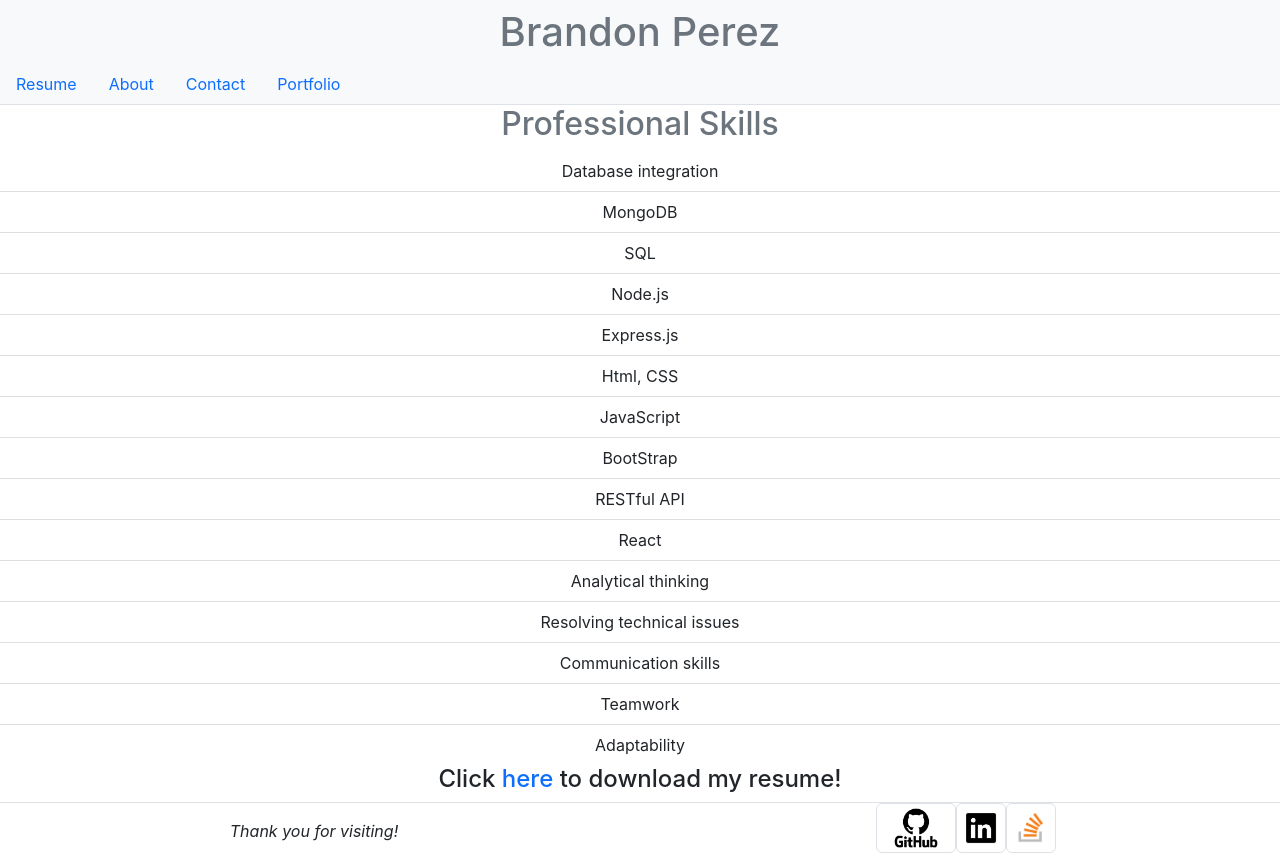
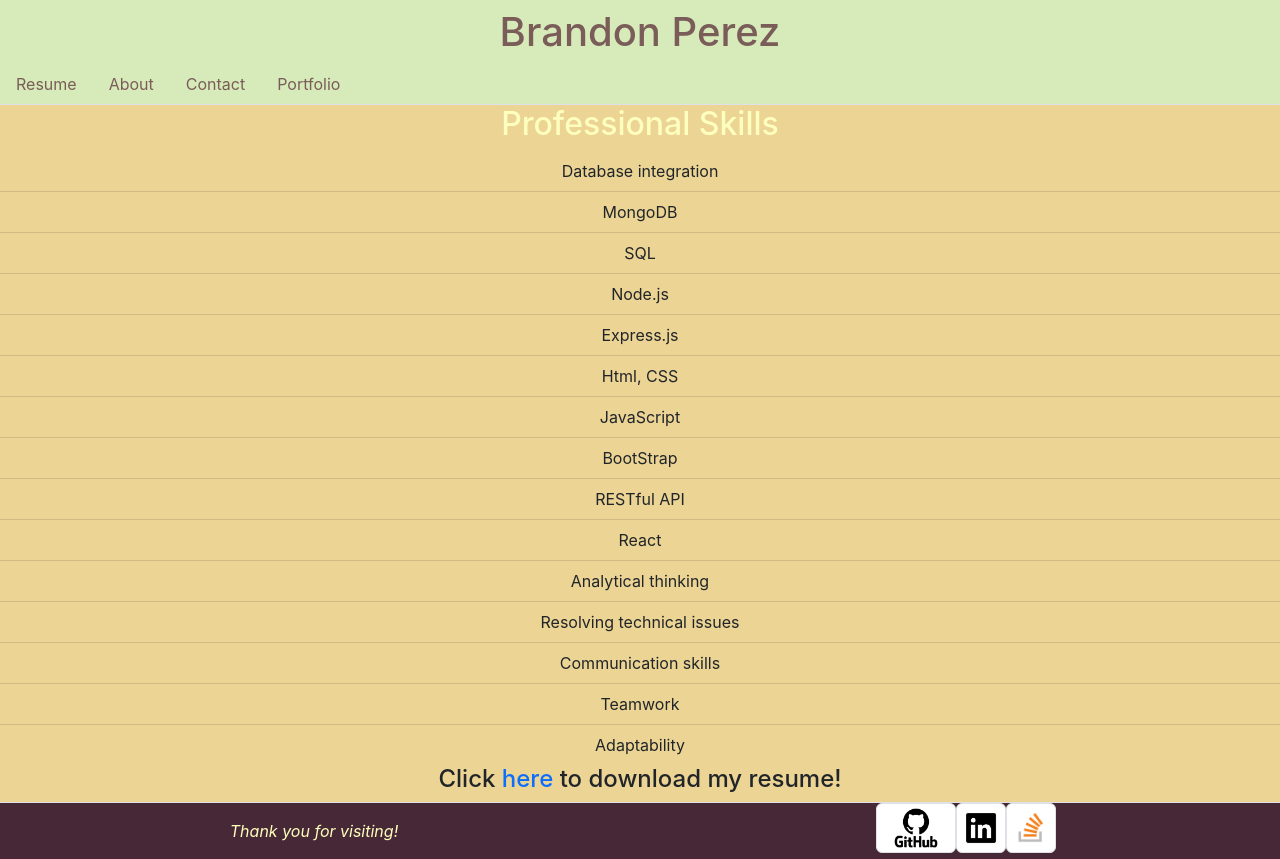
Before and after one commit to Brandon-perez19/React-Portfolio, a React (Create React App) app in the folder client/: page /resume in a window 1280 px wide. Built offline with nearby package versions, Linux system fonts and the light colour scheme.

Commit message:
added color pallete scheme as suggested through coolors.

```diff
--- a/client/src/App.js
+++ b/client/src/App.js
@@ -13,7 +13,7 @@ import { BrowserRouter as Router, Routes, Route } from 'react-router-dom'
 function App() {
   return (
       <Router>
-        <div className="App">
+        <div className="App" style={{backgroundColor: "#EBD494"}}>
           <Header />
           <main>
             <Routes>
--- a/client/src/components/Footer/index.js
+++ b/client/src/components/Footer/index.js
@@ -5,9 +5,9 @@ import linkedin from '../../assets/linkedin.png'
 
 function Footer() {
     return (
-        <footer className='border-top row'>
+        <footer className='border-top row'style={{backgroundColor: "#472836"}}>
             <div className="col">
-                <p className="fst-italic pt-3"> Thank you for visiting! </p>
+                <p className="fst-italic pt-3"  style={{color: "#FEFFBE"}}> Thank you for visiting! </p>
             </div>
             <div className="col">
                 <a href="https://github.com/Brandon-perez19"><img src={githubPng} className="img-thumbnail" style={{
--- a/client/src/components/Header/index.js
+++ b/client/src/components/Header/index.js
@@ -3,24 +3,24 @@ import { Link } from 'react-router-dom'
 
 function Header() {
     return (
-        <header className="bg-light border-bottom">
+        <header className="border-bottom" style={{backgroundColor: "#D7EBBA"}}>
             <div>
                 <Link to='/' className="text-decoration-none ">
-                    <h1 className="pt-2 text-muted">
+                    <h1 className="pt-2" style={{color: "#7A5C58"}}>
                     Brandon Perez
                     </h1>
                 </Link>
                 <ul className="nav">
-                    <Link to='/resume' className="nav-item nav-link">
+                    <Link to='/resume' style={{color: "#7A5C58"}} className="nav-item nav-link">
                         Resume
                     </Link>
-                    <Link to='/about' className="nav-item nav-link">
+                    <Link to='/about' style={{color: "#7A5C58"}} className="nav-item nav-link">
                         About
                     </Link>
-                    <Link to='/contact' className="nav-item nav-link">
+                    <Link to='/contact' style={{color: "#7A5C58"}} className="nav-item nav-link">
                         Contact
                     </Link>
-                    <Link to='/portfolio' className="nav-item nav-link">
+                    <Link to='/portfolio' style={{color: "#7A5C58"}} className="nav-item nav-link">
                         Portfolio
                     </Link>
                 </ul>
--- a/client/src/pages/About.js
+++ b/client/src/pages/About.js
@@ -4,7 +4,7 @@ import photo from '../assets/IMG_0258.JPG'
 function About() {
     return (
         <section className='my-3'>
-            <h1 id="about" className="text-muted"> Who am I?</h1>
+            <h1 id="about" style={{color: "#FEFFBE"}}> Who am I?</h1>
             <img className="img-thumbnail" style={{
                 height: "600px",
                 width: "350px"
--- a/client/src/pages/Contact.js
+++ b/client/src/pages/Contact.js
@@ -34,7 +34,7 @@ function Contact() {
 
     return (
         <section>
-            <h2 className="fst-italic text-muted">Contact Me!</h2>
+            <h2 className="fst-italic" style={{color: "#FEFFBE"}}>Contact Me!</h2>
             <form className="mb-3 mx-5 border rounded bg-light" onSubmit={handleSubmit}>
 
                 <div className="mx-3 mt-2">
--- a/client/src/pages/Portfolio.js
+++ b/client/src/pages/Portfolio.js
@@ -47,7 +47,7 @@ function Portfolio() {
     ]
     return (
         <div>
-            <h2 className='text-muted'> Featured Projects </h2>
+            <h2 style={{color: "#FEFFBE"}}> Featured Projects </h2>
             <div className='row'>
                 {projectsArr.map((project, i) => (
                     <div className="col-5 my-2">
--- a/client/src/pages/Resume.js
+++ b/client/src/pages/Resume.js
@@ -5,23 +5,23 @@ function Resume() {
 
         <div>
             <div >
-                <h2 className='text-muted'> Professional Skills </h2>
-                <ul className="list-group list-group-flush">
-                    <li className="list-group-item"> Database integration</li>
-                    <li className="list-group-item"> MongoDB</li>
-                    <li className="list-group-item"> SQL</li>
-                    <li className="list-group-item"> Node.js</li>
-                    <li className="list-group-item"> Express.js</li>
-                    <li className="list-group-item"> Html, CSS </li>
-                    <li className="list-group-item"> JavaScript</li>
-                    <li className="list-group-item"> BootStrap</li>
-                    <li className="list-group-item"> RESTful API</li>
-                    <li className="list-group-item"> React</li>
-                    <li className="list-group-item"> Analytical thinking</li>
-                    <li className="list-group-item"> Resolving technical issues</li>
-                    <li className="list-group-item"> Communication skills</li>
-                    <li className="list-group-item"> Teamwork </li>
-                    <li className="list-group-item"> Adaptability </li>
+                <h2 style={{color: "#FEFFBE"}}> Professional Skills </h2>
+                <ul className="list-group list-group-flush" >
+                    <li style={{backgroundColor: "#EBD494"}}className="list-group-item"> Database integration</li>
+                    <li style={{backgroundColor: "#EBD494"}} className="list-group-item"> MongoDB</li>
+                    <li style={{backgroundColor: "#EBD494"}} className="list-group-item"> SQL</li>
+                    <li style={{backgroundColor: "#EBD494"}} className="list-group-item"> Node.js</li>
+                    <li style={{backgroundColor: "#EBD494"}} className="list-group-item"> Express.js</li>
+                    <li style={{backgroundColor: "#EBD494"}} className="list-group-item"> Html, CSS </li>
+                    <li style={{backgroundColor: "#EBD494"}} className="list-group-item"> JavaScript</li>
+                    <li style={{backgroundColor: "#EBD494"}} className="list-group-item"> BootStrap</li>
+                    <li style={{backgroundColor: "#EBD494"}} className="list-group-item"> RESTful API</li>
+                    <li style={{backgroundColor: "#EBD494"}} className="list-group-item"> React</li>
+                    <li style={{backgroundColor: "#EBD494"}} className="list-group-item"> Analytical thinking</li>
+                    <li style={{backgroundColor: "#EBD494"}} className="list-group-item"> Resolving technical issues</li>
+                    <li style={{backgroundColor: "#EBD494"}} className="list-group-item"> Communication skills</li>
+                    <li style={{backgroundColor: "#EBD494"}} className="list-group-item"> Teamwork </li>
+                    <li style={{backgroundColor: "#EBD494"}} className="list-group-item"> Adaptability </li>
                 </ul>
                 <h4>Click <a href={resume} className="text-decoration-none" download> here </a> to download my resume! </h4>
             </div>
```
